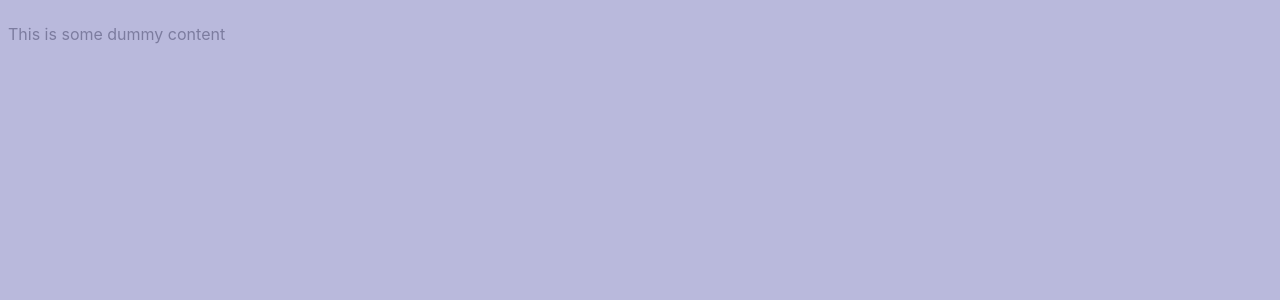
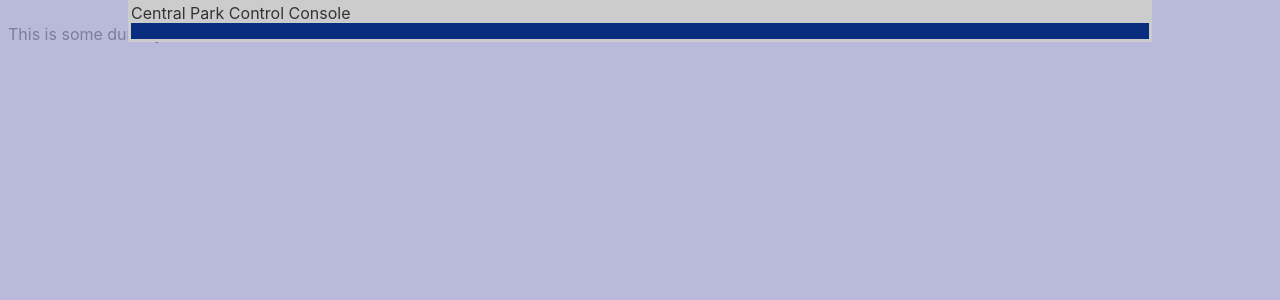
Before and after one commit to benjaminreid/jurassic-404, a Svelte app: page / in a window 1280 px wide. Shown: the top 300 px of the page. Built offline with nearby package versions, Linux system fonts and the light colour scheme.

Commit message:
Base of Window and Terminal components

```diff
--- a/src/App.svelte
+++ b/src/App.svelte
@@ -1,5 +1,11 @@
 <script>
   import Desktop from "./Desktop.svelte";
+  import Terminal from "./Terminal.svelte";
+  import Window from "./Window.svelte";
 </script>
 
-<Desktop />
+<Desktop>
+  <Window name="Central Park Control Console">
+    <Terminal />
+  </Window>
+</Desktop>
--- a/src/Desktop.svelte
+++ b/src/Desktop.svelte
@@ -1,5 +1,7 @@
 <div class="desktop">
-  <slot />
+  <div class="wrapper">
+    <slot />
+  </div>
 </div>
 
 <style>
@@ -12,4 +14,10 @@
     left: 0;
     z-index: 2147483647;
   }
+
+  .wrapper {
+    max-width: 1024px;
+    margin: 0 auto;
+    position: relative;
+  }
 </style>
--- /dev/null
+++ b/src/Terminal.svelte
@@ -0,0 +1,10 @@
+<div class="container">
+  <!--  -->
+</div>
+
+<style>
+  .container {
+    background-color: #0a2d7f;
+    padding: 8px;
+  }
+</style>
--- /dev/null
+++ b/src/Window.svelte
@@ -0,0 +1,21 @@
+<script>
+  export let name;
+</script>
+
+<div class="container">
+  <header>
+    {name}
+  </header>
+  <slot />
+</div>
+
+<style>
+  .container {
+    --grey: #cccccc;
+    border: solid 3px var(--grey);
+  }
+
+  header {
+    background-color: var(--grey);
+  }
+</style>
```
